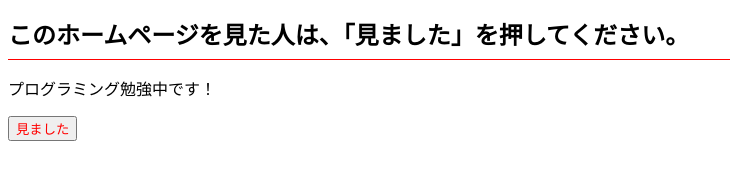
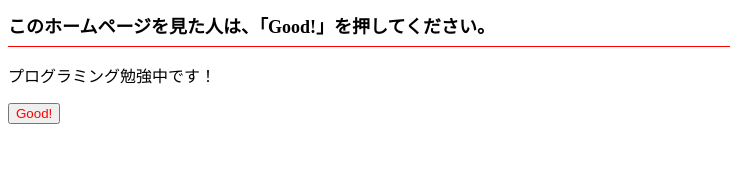
Before and after one commit to naoppiee/naoppiee.github.io, a plain HTML site: page index.html in a window 1280 px wide. Shown: the whole page, without its empty margins (0-730 px from the left). Drawn offline with Linux system fonts and the light colour scheme.

Commit message:
Add files via upload

```diff
--- a/css/styles.css
+++ b/css/styles.css
@@ -1,5 +1,5 @@
 h1 {
-  font-size: 24px;
+  font-size: 18px;
   padding-bottom: 8px;
   border-bottom: 1px solid red;
 }
--- a/index.html
+++ b/index.html
@@ -6,8 +6,8 @@
     <link rel="stylesheet" href="css/styles.css">
   </head>
   <body>
-    <h1>このホームページを見た人は、「見ました」を押してください。</h1>
+    <h1>このホームページを見た人は、「Good!」を押してください。</h1>
     <p>プログラミング勉強中です！</p>
-    <button>見ました</button>
+    <button>Good!</button>
   </body>
 </html>
```
